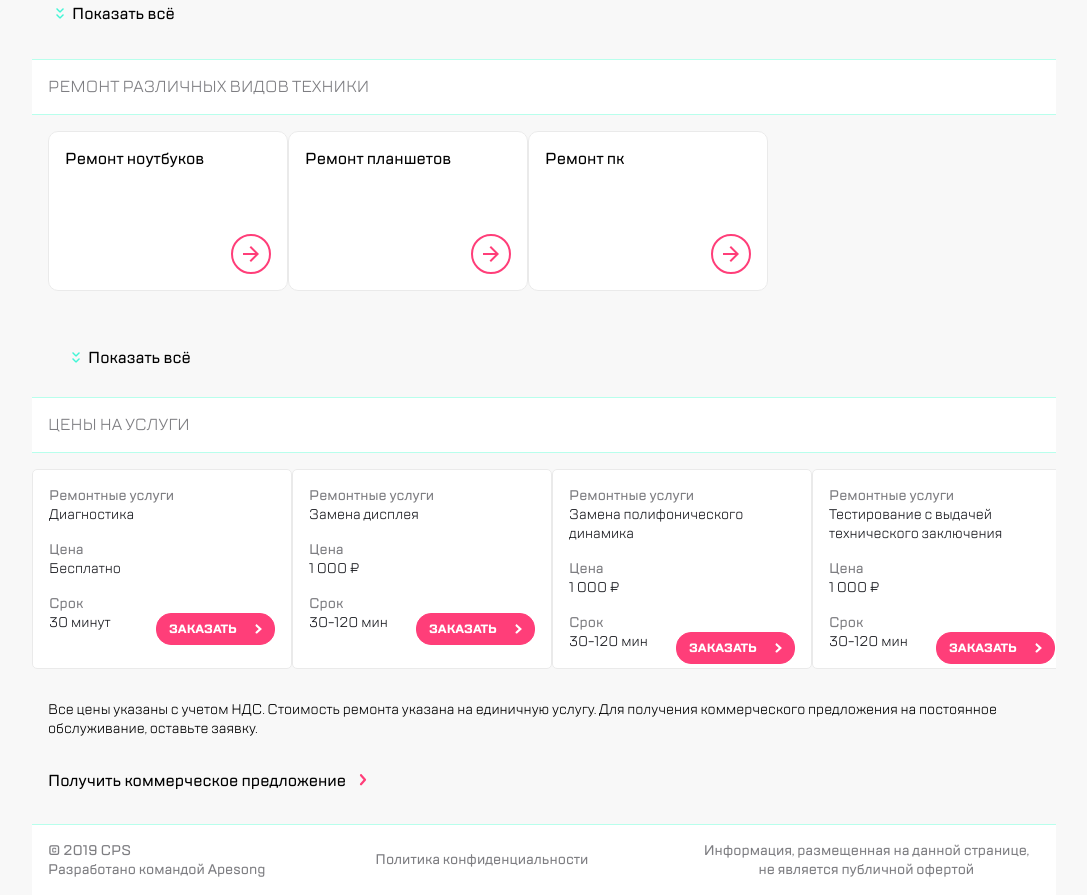
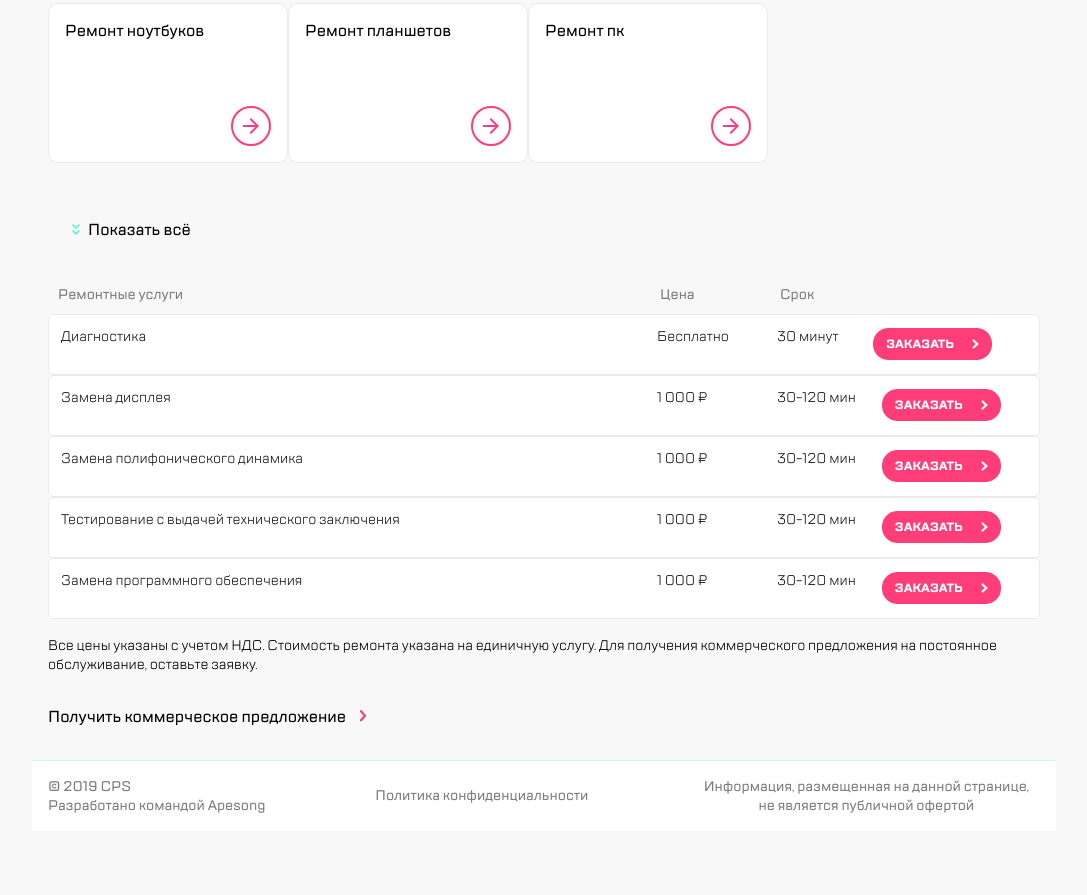
Before and after one commit to ann-matt/block7rep, a website built with webpack: page src/index.html in a window 1280 px wide. Shown: the part 843-1738 px from the top of the page, without its empty margins (96-1183 px from the left). After the commit the page ends 1674 px from the top, so only its background shows below. Built offline with nearby package versions, Linux system fonts and the light colour scheme; files whose address does not match are found by name.

Commit message:
grid template block 4

```diff
--- a/src/index.html
+++ b/src/index.html
@@ -321,7 +321,13 @@
       <div class="block4">
         <h2 class="block4__title">Цены на услуги</h2>
         <div class="block4__table swiper swiper3">
-          <div class=" swiper-wrapper">
+          <div class="block4__headings">
+            <div>Ремонтные услуги</div>
+            <div>Цена</div>
+            <div>Срок</div>
+            <div></div>
+          </div>
+          <div class=" swiper-wrapper block4__wrapper">
             <div class="card3 swiper-slide">
               <h2 class="service card3__service ">Ремонтные услуги</h2>
               <p class="service__option-one card3__text1 ">Диагностика</p>
--- a/src/scss/blocks/block4.scss
+++ b/src/scss/blocks/block4.scss
@@ -7,6 +7,9 @@ $grayColor: #eaeaea;
   &__title {
     margin-top: 10px;
     @include title;
+  }
+  &__headings {
+    display: none;
   }
   &__note {
     font-family: 'TT Lakes Regular';
@@ -91,3 +94,51 @@ $grayColor: #eaeaea;
 .swiper-pagination-bullet-active {
   opacity: 1;
 }
+
+@media (min-width: 768px) {
+  .block4 {
+    padding: 16px;
+    &__table {
+      display: flex;
+      flex-direction: column;
+      max-width: 1056px;
+    }
+    &__wrapper {
+      display: flex;
+      flex-direction: column;
+      gap: 0;
+    }
+    &__headings {
+      font-family: 'TT Lakes Medium';
+      font-size: 14px;
+      color: #7e7e82;
+      display: grid;
+      grid-template-columns: 1fr 120px 120px 130px;
+      padding: 10px;
+    }
+  }
+  .card3 {
+    max-width: 1056px;
+    display: grid;
+    grid-template-columns: 1fr 120px 250px;
+    padding: 12px;
+    margin: 0;
+    align-items: center;
+
+    width: 100%;
+    height: auto;
+    &__btn {
+      margin-right: auto;
+    }
+  }
+  h2 {
+    display: none;
+  }
+  p {
+    margin-bottom: 0;
+  }
+  .solidation {
+    flex-direction: row;
+    align-items: center;
+  }
+}
```
